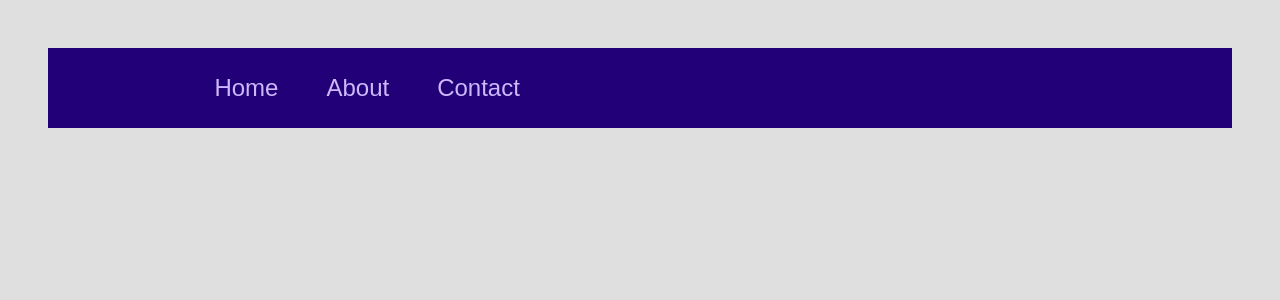
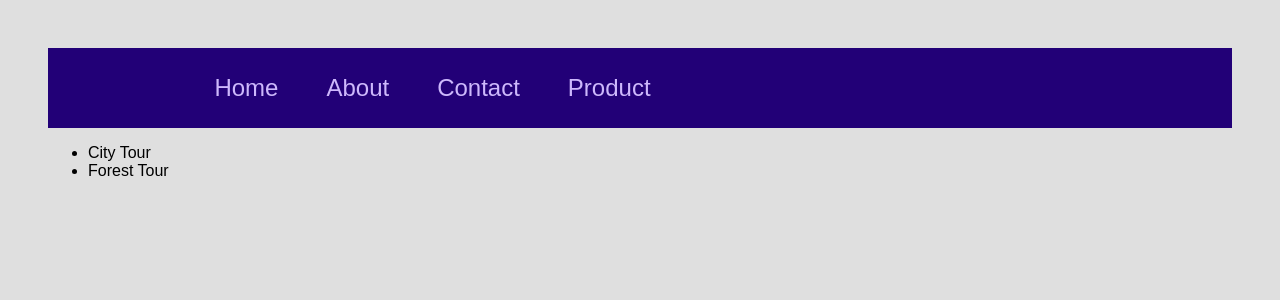
Before and after one commit to sayedazharsabri/react-workshop-projects, a React (Create React App) app in the folder code/basic react project/: page /product in a window 1280 px wide. Before the commit this address had no page. Shown: the top 300 px of the page. Built offline with nearby package versions, Linux system fonts and the light colour scheme.

Commit message:
Add product page to show list display in react

```diff
--- a/code/basic react project/src/App.js
+++ b/code/basic react project/src/App.js
@@ -1,6 +1,8 @@
 import Home from './pages/Home';
 import About from './pages/About';
 import Contact from './pages/Contact';
+import Product from './pages/Product';
+
 import { Routes, Route } from 'react-router-dom';
 import MainMenu from './components/layouts/MainMenu';
 
@@ -12,6 +14,7 @@ function App() {
         <Route path='/' element={<Home />}></Route>
         <Route path='/about' element={<About />}></Route>
         <Route path='/contact' element={<Contact />}></Route>
+        <Route path='/product' element={<Product />}></Route>
       </Routes>
     </div>
   );
--- a/code/basic react project/src/components/layouts/MainMenu.js
+++ b/code/basic react project/src/components/layouts/MainMenu.js
@@ -9,6 +9,7 @@ function MainMenu() {
                 <li><Link to="/">Home</Link></li>
                 <li><Link to="/about">About</Link></li>
                 <li><Link to="/contact">Contact</Link></li>
+                <li><Link to="/product">Product</Link></li>
             </ul>
         </nav>
     </header>
--- /dev/null
+++ b/code/basic react project/src/pages/Product.js
@@ -0,0 +1,27 @@
+function Product(){
+    let products = [
+        {
+            id:'p1',
+            product_name:"City Tour",
+            image:"",
+            description:"Its a good tour",
+            price:"20000"
+        },
+        {
+            id:'p2',
+            product_name:"Forest Tour",
+            image:"forest.jpg",
+            description:"Its a refresher tour",
+            price:"50000"
+        }
+    ];
+    return <div>
+        <ul>
+        {products.map((item)=>{
+            return <li key={item.id}>{item.product_name}</li>;
+        })}
+        </ul>
+    </div>
+}
+
+export default Product;
```
